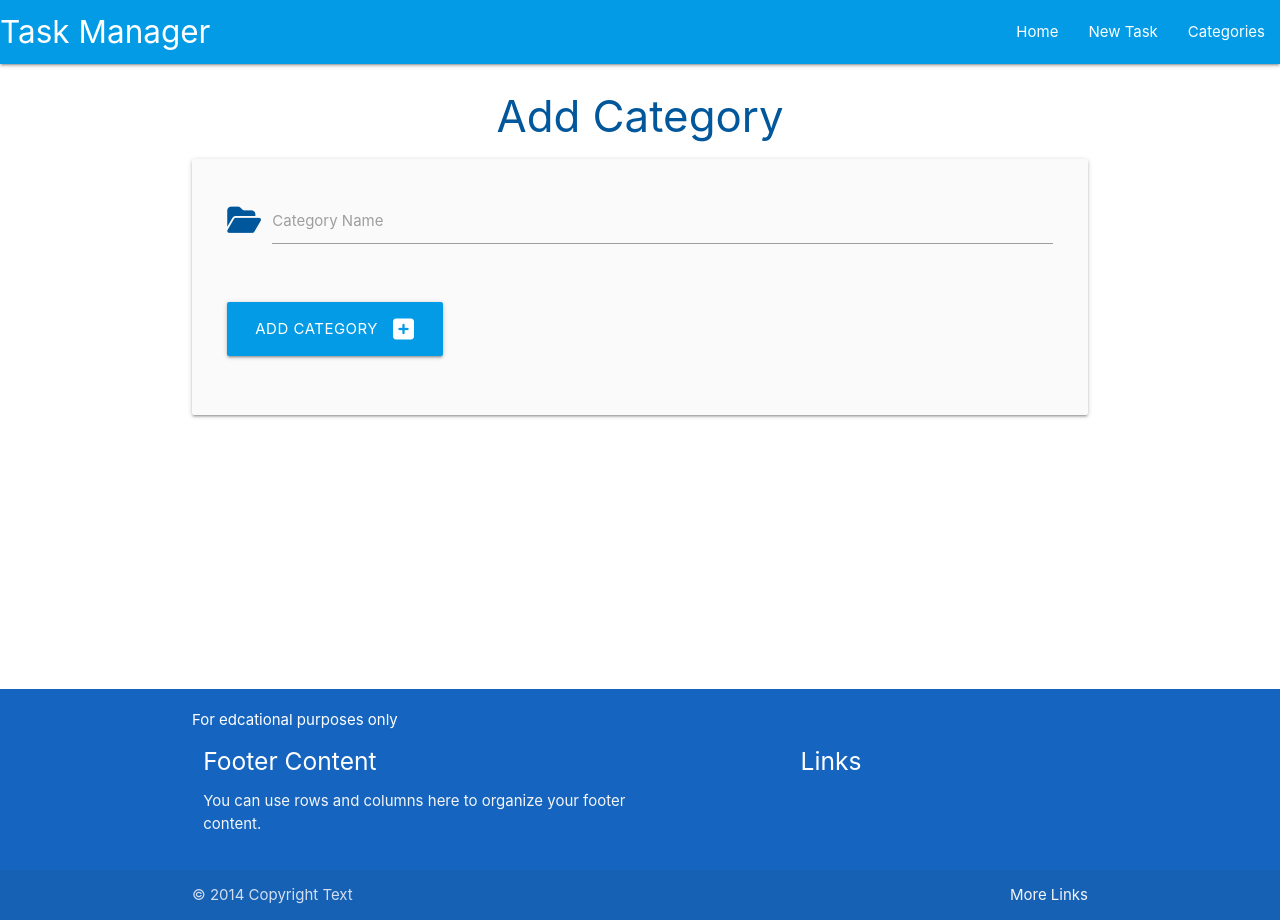
After one commit to sibekov/databasesR, a Flask app: page /add_category in a window 1280 px wide. The commit adds this page. Run offline with Flask 2, Linux system fonts and the light colour scheme; some libraries are stand-ins or nearby versions.

Commit message:
Add category

```diff
--- a/taskmanager/routes.py
+++ b/taskmanager/routes.py
@@ -1,6 +1,19 @@
-from flask import render_template
+from flask import render_template,request,redirect,url_for
 from taskmanager import app,db
 from taskmanager.models import Category,Task
 @app.route("/")
 def home():
-    return render_template("base.html")
+    return render_template("tasks.html")
+
+@app.route("/categories")
+def categories():
+    return render_template("categories.html")
+
+@app.route("/add_category",methods=["GET","POST"])
+def add_category():
+    if request.method == "POST":
+        category = Category(category_name=request.form.get("category_name"))
+        db.session.add(category)
+        db.session.commit()
+        return redirect(url_for("categories"))
+    return render_template("add_category.html")
--- /dev/null
+++ b/taskmanager/static/css/style.css
@@ -0,0 +1,9 @@
+body {
+    display: flex;
+    min-height: 100vh;
+    flex-direction: column;
+  }
+
+  main {
+    flex: 1 0 auto;
+  }
--- a/taskmanager/static/js/script.js
+++ b/taskmanager/static/js/script.js
@@ -0,0 +1,5 @@
+
+document.addEventListener('DOMContentLoaded', function() {
+    let sidenav = document.querySelectorAll('.sidenav');
+    M.Sidenav.init(sidenav);
+  });
--- /dev/null
+++ b/taskmanager/templates/add_category.html
@@ -0,0 +1,23 @@
+{% extends "base.html" %}
+{% block content %}
+
+<h3 class="light-blue-text text-darken-4 center-align">Add Category</h3>
+
+<div class="row card-panel grey lighten-5">
+    <form class="col s12" method="POST" ACTION="{{url_for('add_category')}}">
+      <div class="row">
+        <div class="input-field col s12">
+            <i class="fas fa-folder-open prefix light-blue-text text-darken-4" ></i>
+          <input id="category_name" name="category_name" minlength="3" maxlength="25" type="text" class="validate" required>
+          <label for="category_name">Category Name</label>
+        </div>
+        </div>
+        <div class="row">
+            <div class="input-field col s12">
+              <button type="submit" class="btn-large light-blue darken-1">Add category <i class="fas fa-plus-square right"></i></button>
+            </div>
+            </div>
+    </form>
+  </div>
+
+{% endblock %}
--- a/taskmanager/templates/base.html
+++ b/taskmanager/templates/base.html
@@ -3,13 +3,59 @@
 <head>
     <meta charset="UTF-8">
     <meta name="viewport" content="width=device-width, initial-scale=1.0">
-    <title>Task Manager</title>
+    <script src="https://kit.fontawesome.com/ca1eefdd78.js" crossorigin="anonymous"></script>
      <link rel="stylesheet" href="https://cdnjs.cloudflare.com/ajax/libs/materialize/1.0.0/css/materialize.min.css">
 <link rel="stylesheet" href="{{url_for('static', filename='css/style.css')}}" type="text/css">
+    <title>Task Manager</title>
+
     </head>
 <body>
-    Hello World!
+    <header>
+    <nav class="light-blue darken-1">
+        <div class="nav-wrapper">
+          <a href="{{url_for('home')}}" class="brand-logo">Task Manager</a>
+          <a href="#" data-target="mobile-demo" class="sidenav-trigger"><i class="fas fa-bars"></i></a>
+          <ul class="right hide-on-med-and-down">
+            <li><a href="{{url_for('home')}}">Home</a></li>
+            <li><a href="">New Task</a></li>
+            <li><a href="{{url_for('categories')}}">Categories</a></li>
 
+          </ul>
+        </div>
+      </nav>
+
+      <ul class="sidenav" id="mobile-demo">
+        <li><a href="{{url_for('home')}}">Home</a></li>
+        <li><a href="">New Task</a></li>
+        <li><a href="{{url_for('categories')}}">Categories</a></li>
+      </ul></header>
+  <main class="container">
+{% block content %}
+
+{% endblock %}
+  </main>
+
+  <footer class="page-footer blue darken-3">
+    <div class="container">
+        For edcational purposes only
+      <div class="row">
+        <div class="col l6 s12">
+          <h5 class="white-text">Footer Content</h5>
+          <p class="grey-text text-lighten-4">You can use rows and columns here to organize your footer content.</p>
+        </div>
+        <div class="col l4 offset-l2 s12">
+          <h5 class="white-text">Links</h5>
+
+        </div>
+      </div>
+    </div>
+    <div class="footer-copyright">
+      <div class="container">
+      © 2014 Copyright Text
+      <a class="grey-text text-lighten-4 right" href="#!">More Links</a>
+      </div>
+    </div>
+  </footer>
 
 <script src="https://cdnjs.cloudflare.com/ajax/libs/materialize/1.0.0/js/materialize.min.js"></script>
 <script src="{{url_for('static', filename='js/script.js')}}"></script>
```
Also changed, not shown: taskmanager/templates/categories.html (added, +12 -0 lines), taskmanager/templates/tasks.html (added, +7 -0 lines), taskmanager/static/css/styles.css (deleted), taskmanager/taskmanager.db.
